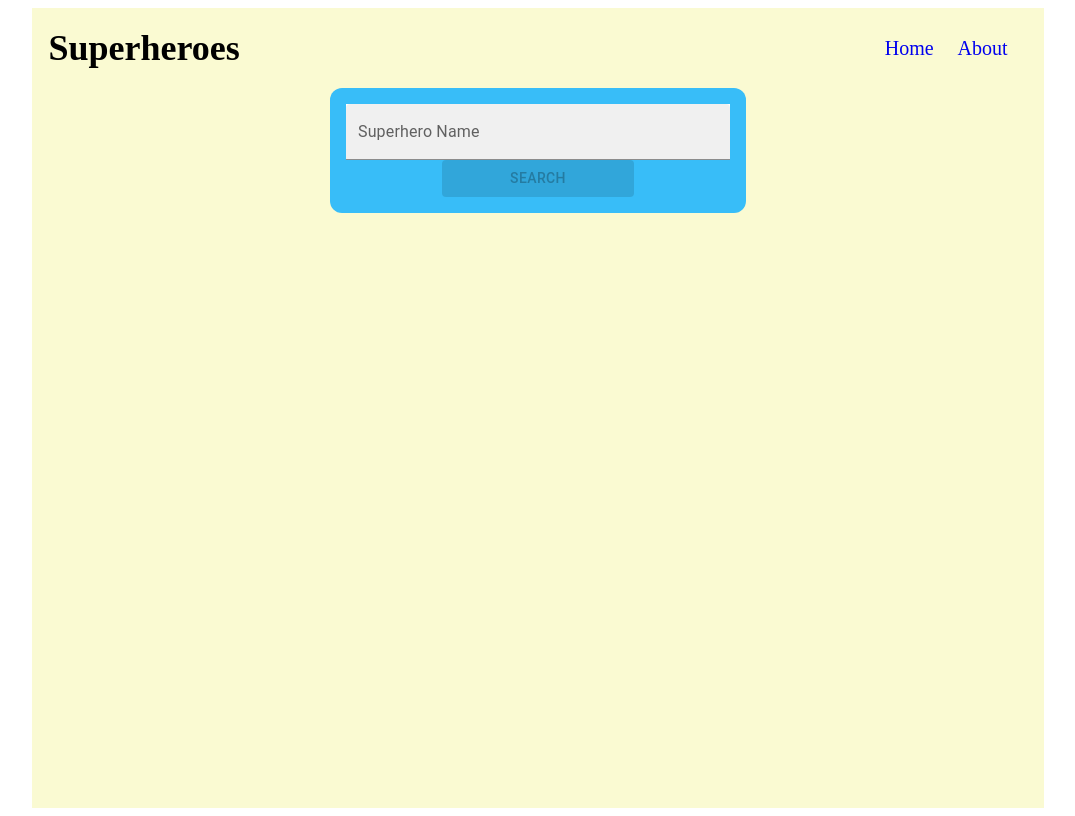
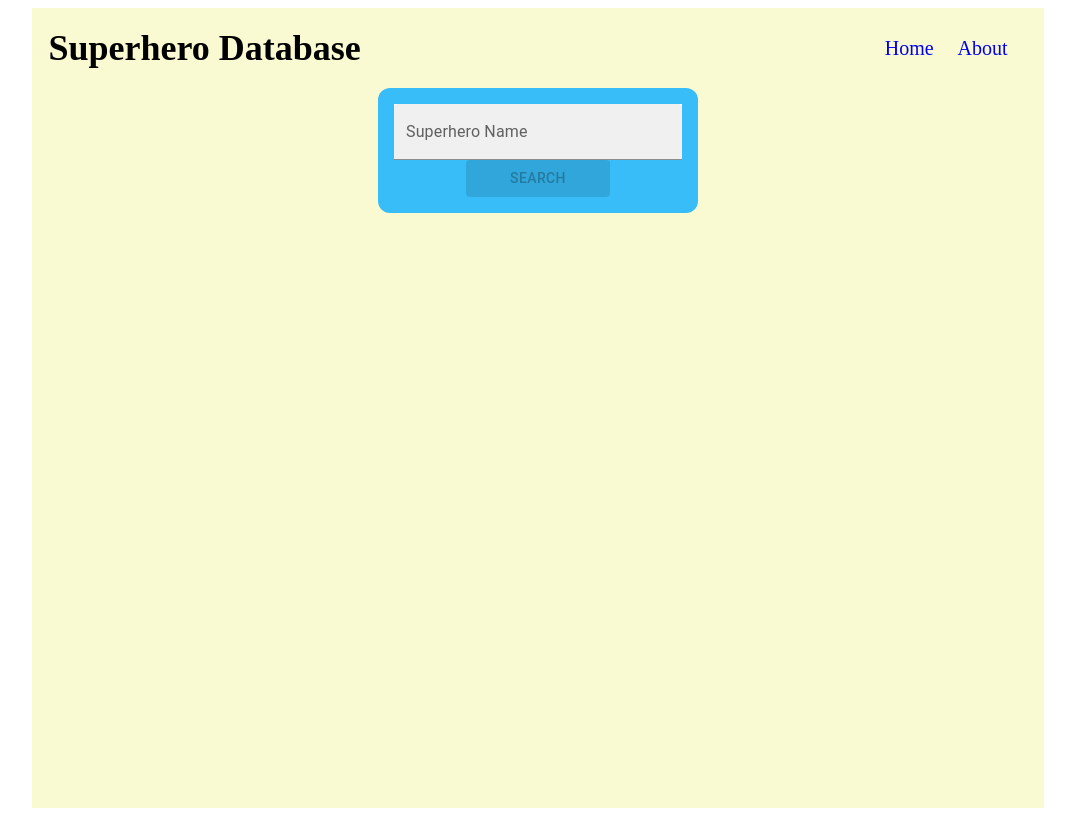
Before and after one commit to vincentlin018/mp-4, a Next.js app: page / in a window 1280 px wide. Shown: the whole page, without its empty margins (102-1177 px from the left). Built offline with nearby package versions, Linux system fonts and the light colour scheme.

Commit message:
fixed some styles

```diff
--- a/app/components/Header.tsx
+++ b/app/components/Header.tsx
@@ -18,6 +18,7 @@ const StyledHeader = styled.header`
     justify-content: space-between;
     align-items:center;
     height: 5rem;
+    width: 100%;
 
 `;
 
@@ -36,7 +37,7 @@ export default function Header() {
     return (
         <>
             <StyledHeader>
-                <StyledH2>Superheroes</StyledH2>
+                <StyledH2>Superhero Database</StyledH2>
 
                 <StyledNav>
                     <StyledLink href="/">
--- a/app/components/SuperheroSearch.tsx
+++ b/app/components/SuperheroSearch.tsx
@@ -6,10 +6,14 @@ import styled from "styled-components";
 import { SuperheroProps } from "@/types";
 
 const FormContainer = styled.form`
-    width: 24rem;
+    width: 30%;
+    min-width: 20rem;
     border-radius: 0.75rem;
     padding: 1rem;
     background-color: rgb(56, 189, 248);
+    margin: auto;
+    box-sizing: border-box;
+
 `;
 
 const TextFieldStyled = styled(TextField)`
```
